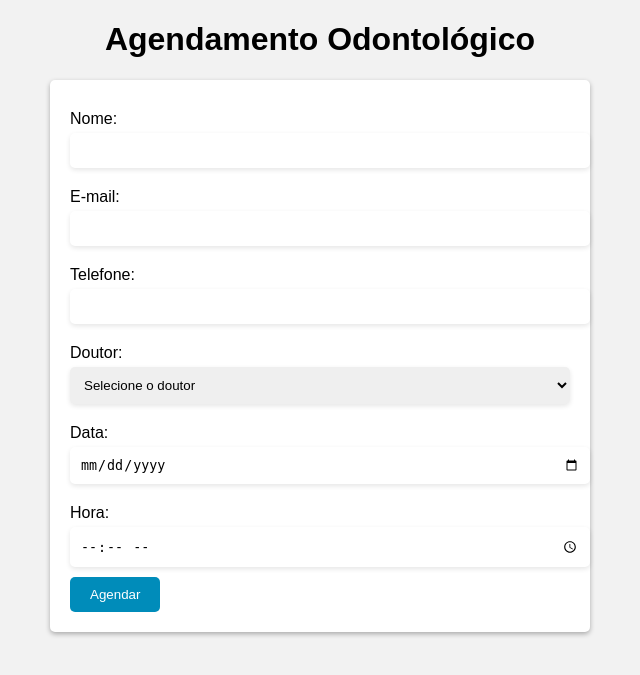
After one commit to Lil-PH/TrabalhoIntegrador, a PHP site: page /html/agendamento.html in a window 1280 px wide. The commit adds this page. Shown: the top 675 px of the page, without its empty margins (320-960 px from the left). Run offline with PHP 8.4, Linux system fonts and the light colour scheme.

Commit message:
add tela de "agendamento"

```diff
--- /dev/null
+++ b/css/agendar.css
@@ -0,0 +1,50 @@
+body {
+	background-color: #f2f2f2;
+	font-family: Arial, sans-serif;
+}
+
+h1 {
+	text-align: center;
+}
+
+form {
+	margin: 0 auto;
+	max-width: 500px;
+	padding: 20px;
+	background-color: #fff;
+	border-radius: 5px;
+	box-shadow: 0 2px 5px rgba(0,0,0,0.3);
+}
+
+label {
+	display: block;
+	margin-top: 10px;
+}
+
+input[type="text"],
+input[type="email"],
+input[type="tel"],
+input[type="date"],
+input[type="time"],
+select {
+	width: 100%;
+	padding: 10px;
+	margin-top: 5px;
+	margin-bottom: 10px;
+	border-radius: 5px;
+	border: none;
+	box-shadow: 0 2px 5px rgba(0,0,0,0.1);
+}
+
+input[type="submit"] {
+	background-color: #008CBA;
+	color: #fff;
+	padding: 10px 20px;
+	border-radius: 5px;
+	border: none;
+	cursor: pointer;
+}
+
+input[type="submit"]:hover {
+	background-color: #006D9F;
+}
--- /dev/null
+++ b/html/agendamento.html
@@ -0,0 +1,39 @@
+<!DOCTYPE html>
+<html>
+<head>
+	<title>Agendamento Odontológico</title>
+	<meta charset="UTF-8">
+	<meta name="viewport" content="width=device-width, initial-scale=1.0">
+	<link rel="stylesheet" href="../css/agendar.css">
+    <link rel="shortcut icon" href="../image/Dente.png" type="image/x-icon">
+</head>
+<body>
+    <h1>Agendamento Odontológico</h1>
+	<form action="agendar.php" method="post">
+		<label for="nome">Nome:</label>
+		<input type="text" name="nome" required><br>
+
+		<label for="email">E-mail:</label>
+		<input type="email" name="email" required><br>
+
+		<label for="telefone">Telefone:</label>
+		<input type="tel" name="telefone" required><br>
+
+        <label for="doutor">Doutor:</label>
+		<select name="doutor" required>
+			<option value="">Selecione o doutor</option>
+			<option value="Dr. João">Dr. João</option>
+			<option value="Dra. Maria">Dra. Maria</option>
+			<option value="Dr. Pedro">Dr. Pedro</option>
+		</select><br>
+
+		<label for="data">Data:</label>
+		<input type="date" name="data" required><br>
+
+		<label for="hora">Hora:</label>
+		<input type="time" name="hora" required><br>
+
+		<input type="submit" value="Agendar">
+	</form>
+</body>
+</html>
--- a/index.html
+++ b/index.html
@@ -71,8 +71,8 @@
                 <h1 class="conteudo-principal-escrito-titulo">Odonto Bia</h1>
                 <h2 class="conteudo-principal-escrito-subtitulo">Cuidar do seu sorriso nunca foi tão fácil!</h2>
 
-                <a href="./html/cadastro.html"><button class="botao">
-                    CADASTRAR
+                <a href="./html/agendamento.html"><button class="botao">
+                    FAZER AGENDAMENTO
                     <div class="arrow-wrapper">
                         <div class="arrow"></div>
 
```
Also changed, not shown: css/style.css (+10 -1 lines).
